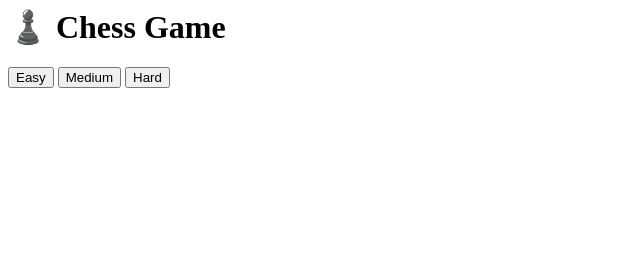
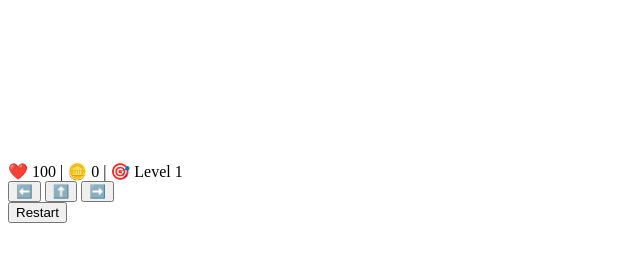
Before and after one commit to anjuai23/anjuai23.github.io, a plain HTML site: page index.html in a window 1280 px wide. Shown: the whole page, without its empty margins (0-640 px from the left). Drawn offline with Linux system fonts and the light colour scheme.

Commit message:
Change game title and structure for Jungle Adventure

```diff
--- a/index.html
+++ b/index.html
@@ -1,11 +1,31 @@
-<h1>♟️ Chess Game</h1>
+<!DOCTYPE html>
+<html>
+<head>
+  <title>Jungle Adventure Game</title>
+  <meta name="viewport" content="width=device-width, initial-scale=1.0">
+  <link rel="stylesheet" href="style.css">
+</head>
+<body>
 
-<button onclick="startGame('easy')">Easy</button>
-<button onclick="startGame('medium')">Medium</button>
-<button onclick="startGame('hard')">Hard</button>
+<canvas id="gameCanvas"></canvas>
 
-<script>
-function startGame(level){
-  window.location.href = "game.html?level=" + level;
-}
-</script>
+<div id="ui">
+  <div id="info">
+    ❤️ <span id="health">100</span> |
+    🪙 <span id="score">0</span> |
+    🎯 Level <span id="level">1</span>
+  </div>
+
+  <div id="controls">
+    <button ontouchstart="moveLeft()" ontouchend="stop()">⬅️</button>
+    <button ontouchstart="jump()">⬆️</button>
+    <button ontouchstart="moveRight()" ontouchend="stop()">➡️</button>
+  </div>
+
+  <button id="restart" onclick="restartGame()">Restart</button>
+</div>
+
+<script src="script.js"></script>
+
+</body>
+</html>
```
